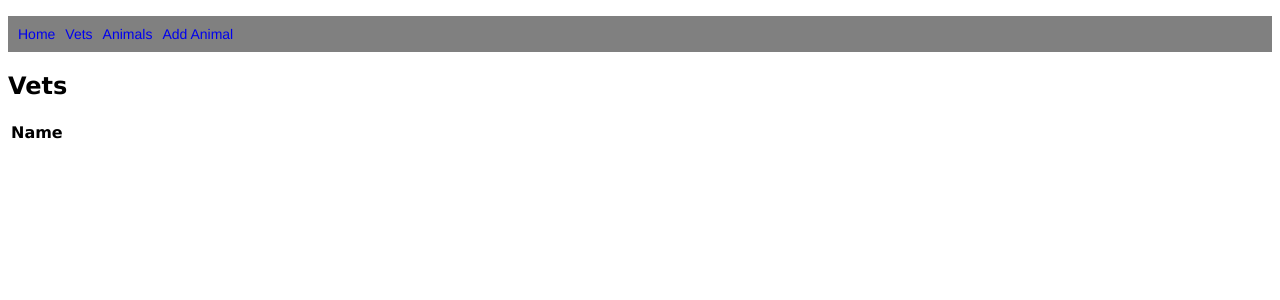
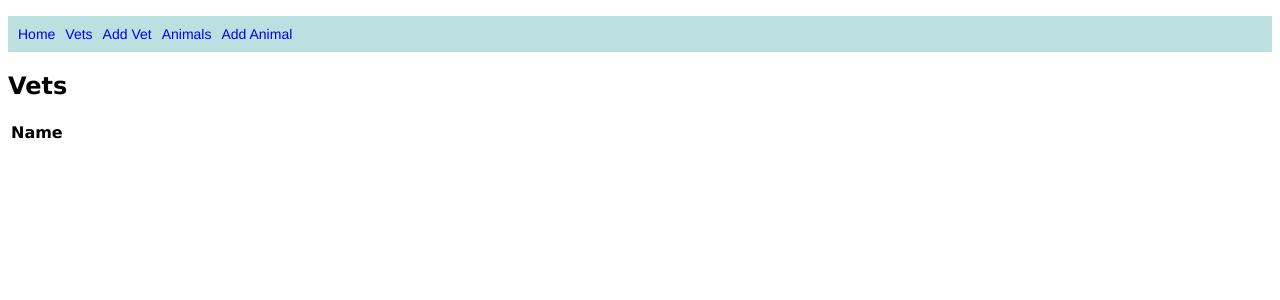
Before and after one commit to mrcboyle/PythonProject-VetApp, a Flask app: page /vets in a window 1280 px wide. Shown: the top 300 px of the page. Run offline with Flask 2, Linux system fonts and the light colour scheme; data that the repository does not hold is empty.

Commit message:
added some vet controls - add & delete vets

```diff
--- a/controllers/vet_controller.py
+++ b/controllers/vet_controller.py
@@ -10,8 +10,27 @@ def vets():
     vets = vet_repository.select_all()
     return render_template("vets/index.html", vets = vets)
 
-@vets_blueprint.route("/vets/<id>")
+@vets_blueprint.route("/vets/<id>", methods=['GET'])
 def show(id):
     vet = vet_repository.select(id)
-    animals = vet_repository.animals(vet)
-    return render_template("vets/show.html", vet=vet, animals=animals)
+    return render_template("vets/show.html", vet=vet)
+
+
+@vets_blueprint.route("/vets/new", methods=['GET'])
+def new_vet():
+    vets = vet_repository.select_all()
+    return render_template("vets/new.html", vets = vets)
+
+@vets_blueprint.route("/vets",  methods=['POST'])
+def create_vet():
+    name    = request.form['name']
+    vet     = Vet(name)
+    vet_repository.save(vet)
+    return redirect('/vets')
+
+# DELETE
+# DELETE '/animals/<id>'
+@vets_blueprint.route("/vets/delete/<id>", methods=['POST'])
+def delete_vet(id):
+    vet_repository.delete(id)
+    return redirect('/vets')
--- a/static/style.css
+++ b/static/style.css
@@ -72,7 +72,7 @@ button {
 .menu {
   display: flex;
   padding: 10px;
-  background-color: grey;
+  background-color: rgba(167, 213, 214, 0.752);
   color: white;
 }
 
--- a/templates/base.html
+++ b/templates/base.html
@@ -6,9 +6,9 @@
   <link href="https://fonts.googleapis.com/css?family=Merriweather|Special+Elite" rel="stylesheet">
   <link rel="stylesheet" href="https://stackpath.bootstrapcdn.com/font-awesome/4.7.0/css/font-awesome.min.css"
     crossorigin="anonymous">
+  <link rel="stylesheet" href="{{ url_for('static', filename='style.css') }}">
   <link rel="stylesheet" href="{{ url_for('static', filename='css/buttons.css') }}">
   <link rel="stylesheet" href="{{ url_for('static', filename='css/forms.css') }}">
-  <link rel="stylesheet" href="{{ url_for('static', filename='style.css') }}">
   <link rel="stylesheet" href="{{ url_for('static', filename='css/tables.css') }}">
 </head>
 
@@ -18,12 +18,9 @@
       <ul class="menu">
         <li><a href="/">Home</a></li>
         <li><a href="/vets">Vets</a></li>
+        <li><a href="/vets/new">Add Vet</a></li>
         <li><a href="/animals">Animals</a></li>
         <li><a href="/animals/new">Add Animal</a></li>
-        <!-- <li><a href="/animals/new">Edit Animal</a></li> -->
-        <!-- <li>
-          <a href="/owners">Owners</a>
-        </li> -->
       </ul>
     </nav>
   </header>
@@ -34,5 +31,6 @@
   </section>
 
 </body>
+<footer></footer>
 
 </html>
--- a/templates/vets/index.html
+++ b/templates/vets/index.html
@@ -10,8 +10,15 @@
   </tr>
   {% for vet in vets %}
   <tr>
-    <td>{{vet.name}}</td>
+    <td>{{vet.name}}
+      <div class="buttons">
+        <form class="delete-form" action="/vets/delete/{{vet.id}}" method="POST">
+          <button class="trash-button"><i class="fa fa-trash-o fa-3x" style="color:grey"
+              aria-hidden="true"></i></button>
+        </form>
+      </div>
   </tr>
+  </td>
   {% endfor %}
 </table>
 {% endblock %}
```
Also changed, not shown: controllers/animal_controller.py (+3 -7 lines), templates/animals/edit.html (+7 -5 lines), templates/animals/show.html (+1 -10 lines), templates/vets/new.html (added, +18 -0 lines).
